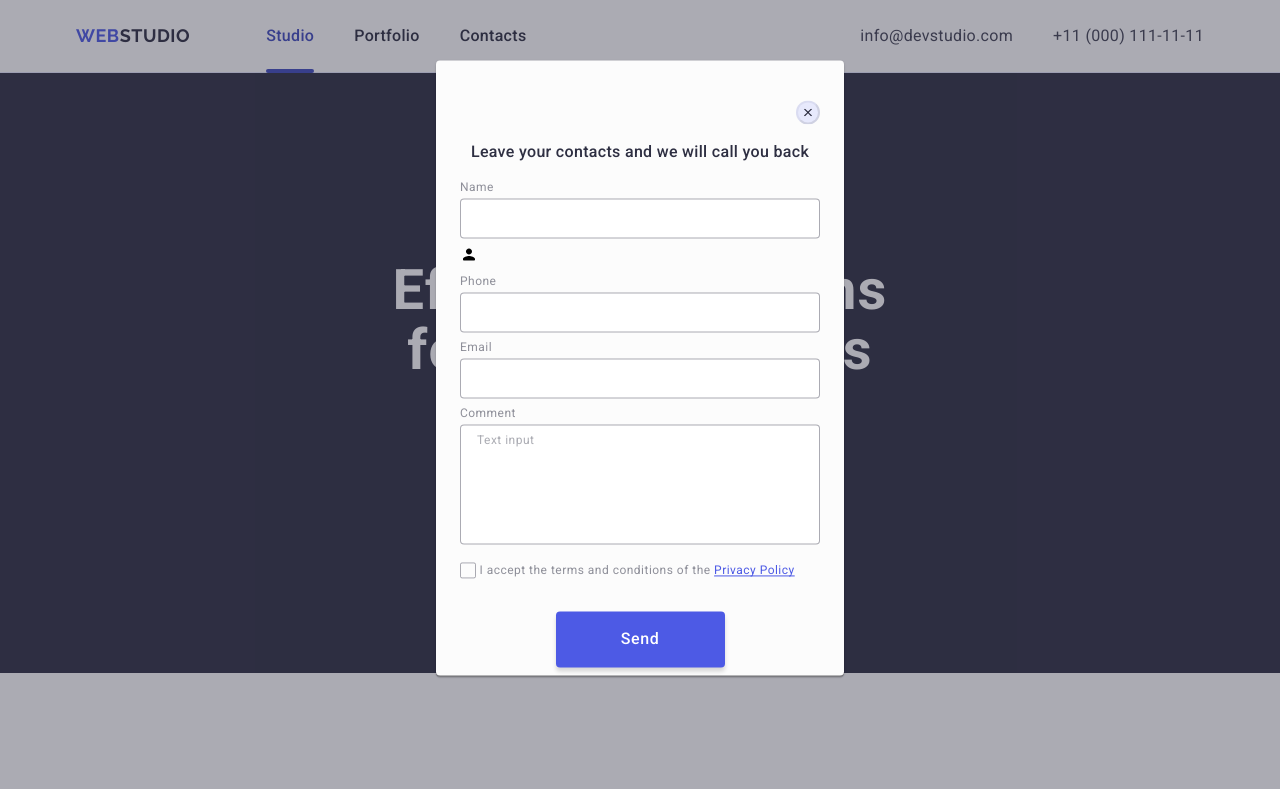
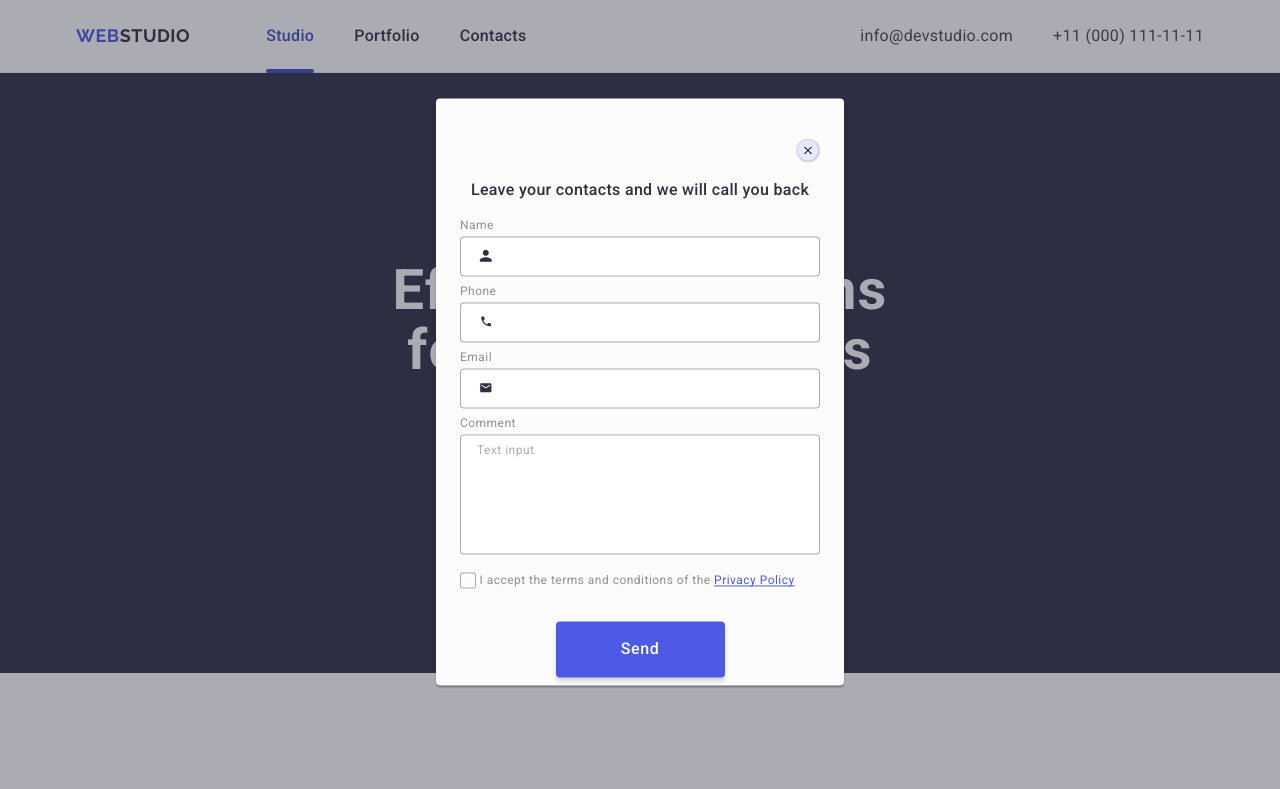
Before and after one commit to fegerslavik/goit-markup-hw-05, a plain HTML site: page index.html in a window 1280 px wide. Shown: the top 789 px of the page. Drawn offline with nearby package versions, Linux system fonts and the light colour scheme.

Commit message:
fix icons

```diff
--- a/css/styles.css
+++ b/css/styles.css
@@ -557,7 +557,7 @@ body {
   min-height: 584px;
   box-shadow: 0 1px 1px 0 rgba(0, 0, 0, 0.14), 0 1px 3px 0 rgba(0, 0, 0, 0.12),
     0 2px 1px 0 rgba(0, 0, 0, 0.2);
-  top: 46%;
+  top: 49%;
   left: 50%;
   transform: translate(-50%, -50%);
   transition: transform 250ms cubic-bezier(0.4, 0, 0.2, 1);
@@ -577,6 +577,14 @@ body {
   fill: #2e2f42;
   border-color: #2e2f421a;
   cursor: pointer;
+  transition: background-color 250ms cubic-bezier(0.4, 0, 0.2, 1),
+    fill 250ms cubic-bezier(0.4, 0, 0.2, 1);
+}
+
+.modal-close-button:hover,
+.modal-close-button:focus {
+  background-color: #404bbf;
+  fill: #ffffff;
 }
 
 .modal-text {
@@ -613,20 +621,35 @@ body {
   flex-direction: column;
   flex-wrap: wrap;
   gap: 4px;
+  position: relative;
 }
 
 .input-form {
-  border: 1px solid var(--navy-blue-modal);
+  border: 1px solid rgba(46, 47, 66, 0.4);
   border-radius: 4px;
   width: 360px;
   height: 40px;
   align-items: center;
   padding-right: 24px;
-  padding-left: 24px;
+  padding-left: 38px;
+}
+
+.input-form:focus {
+  border-color: #404bbf;
+  outline: none;
+}
+
+.label:focus-within .icon-form {
+  fill: #404bbf;
+}
+
+.form-comment:focus {
+  border-color: #404bbf;
+  outline: none;
 }
 
 .form-comment {
-  border: 1px solid var(--navy-blue-modal);
+  border: 1px solid rgba(46, 47, 66, 0.4);
   border-radius: 4px;
   width: 360px;
   height: 120px;
@@ -644,10 +667,16 @@ body {
   color: var(--navy-blue-modal);
 }
 
-.icon-person {
+.icon-form {
+  position: absolute;
+  top: 50%;
+  left: 24px;
   padding: 3px 0px;
   width: 18px;
   height: 24px;
+  transform: translateY(-15%) translateX(-40%);
+  fill: #2e2f42;
+  transition: fill 250ms cubic-bezier(0.4, 0, 0.2, 1);
 }
 
 .checkbox-field {
--- a/index.html
+++ b/index.html
@@ -608,6 +608,7 @@
             </li>
           </ul>
         </div>
+        <div class="footer-subscr"></div>
       </div>
     </footer>
     <!--МОДАЛЬНЕ ВІКНО-->
@@ -624,12 +625,7 @@
             <label class="label" for="name"
               >Name
               <input class="input-form" type="text" name="name" id="name" />
-              <svg
-                class="icon-person"
-                width="16"
-                height="16"
-                viewBox="0 0 16 16"
-              >
+              <svg class="icon-form" width="16" height="16" viewBox="0 0 16 16">
                 <use href="./images/icons.svg#icon-person"></use>
               </svg>
             </label>
@@ -637,13 +633,19 @@
           <div class="label-phone">
             <label class="label" for="phone"
               >Phone
-              <input class="input-form" type="text" name="phone" id="phone" />
+              <input class="input-form" type="tel" name="phone" id="phone" />
+              <svg class="icon-form" width="16" height="16" viewBox="0 0 16 16">
+                <use href="./images/icons.svg#icon-phone"></use>
+              </svg>
             </label>
           </div>
           <div class="label-email">
             <label class="label" for="email"
               >Email
-              <input class="input-form" type="text" name="email" id="email" />
+              <input class="input-form" type="email" name="email" id="email" />
+              <svg class="icon-form" width="16" height="16" viewBox="0 0 16 16">
+                <use href="./images/icons.svg#icon-email"></use>
+              </svg>
             </label>
           </div>
           <div class="label-comment">
@@ -677,7 +679,11 @@
                   </svg>
                 </span>
                 I accept the terms and conditions of the
-                <a class="privacy-link" href="">Privacy Policy</a>
+                <a
+                  class="privacy-link"
+                  href="https://policies.google.com/privacy"
+                  >Privacy Policy</a
+                >
               </label>
             </div>
           </div>
```
